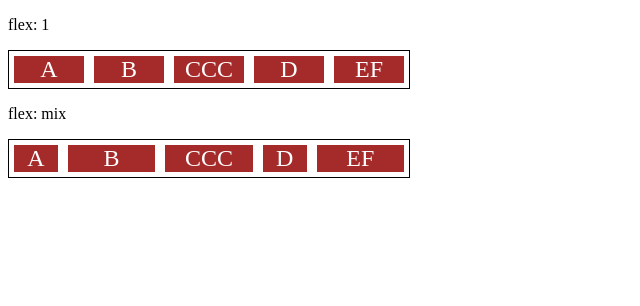
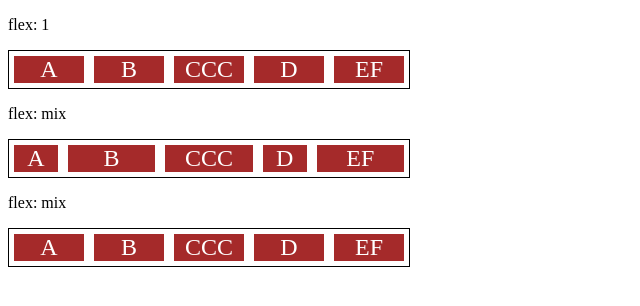
Before and after one commit to BrunoFelipeMartins/BootcampSantander, a plain HTML site: page 10-flex.html in a window 1280 px wide. Shown: the whole page, without its empty margins (0-640 px from the left). Drawn offline with Linux system fonts and the light colour scheme.

Commit message:
flex pronto

```diff
--- a/10-flex.html
+++ b/10-flex.html
@@ -46,5 +46,14 @@
         <div class="item flex-1">D</div>
         <div class="item flex-2">EF</div>
     </div>
+
+    <p>flex: mix</p>
+    <div class="flex-container">
+        <div class="item flex-1">A</div>
+        <div class="item flex-1">B</div>
+        <div class="item flex-1">CCC</div>
+        <div class="item flex-1">D</div>
+        <div class="item flex-1">EF</div>
+    </div>
 </body>
 </html>
```
